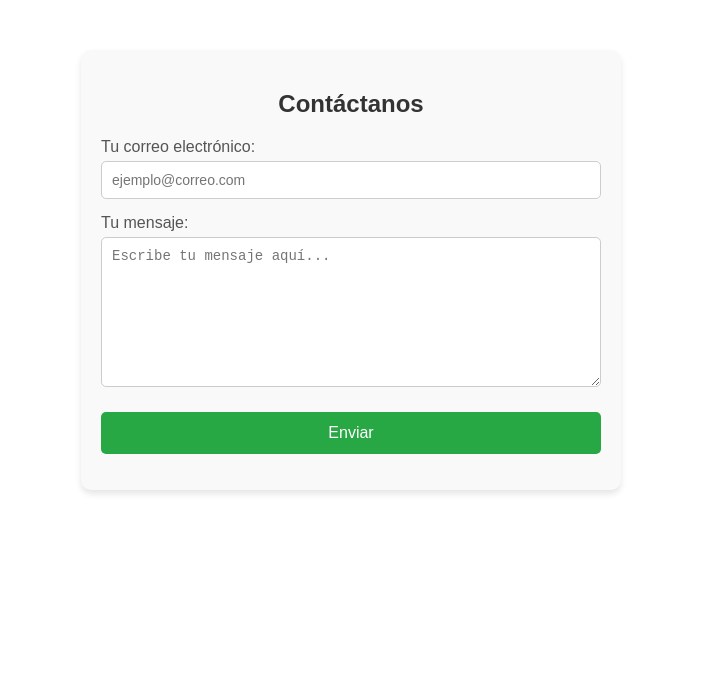
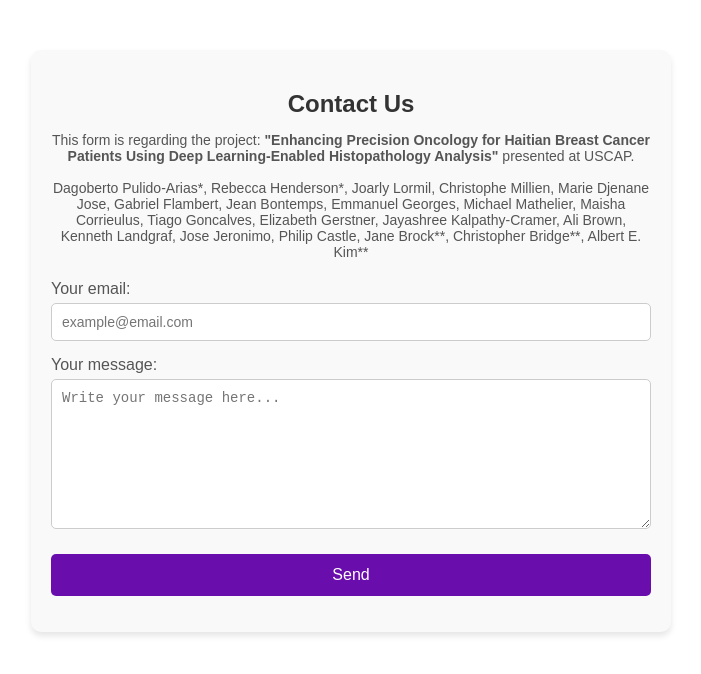
Before and after one commit to dagoPA/micropath.github.io, a plain HTML site: page index.html in a window 1280 px wide. Shown: the whole page, without its empty margins (289-990 px from the left). Drawn offline with Linux system fonts and the light colour scheme.

Commit message:
Update index.html

```diff
--- a/index.html
+++ b/index.html
@@ -1,6 +1,6 @@
 <style>
   .contact-form {
-    max-width: 500px;
+    max-width: 600px;
     margin: 50px auto;
     padding: 20px;
     background: #f9f9f9;
@@ -10,8 +10,14 @@
   }
   .contact-form h2 {
     text-align: center;
+    margin-bottom: 10px;
+    color: #333;
+  }
+  .contact-form p.description {
+    font-size: 14px;
+    color: #555;
+    text-align: center;
     margin-bottom: 20px;
-    color: #333;
   }
   .contact-form label {
     display: block;
@@ -35,7 +41,7 @@
   .contact-form button {
     width: 100%;
     padding: 12px;
-    background-color: #28a745;
+    background-color: #6a0dad;
     border: none;
     border-radius: 5px;
     color: white;
@@ -45,21 +51,25 @@
     transition: background-color 0.3s ease;
   }
   .contact-form button:hover {
-    background-color: #218838;
+    background-color: #5a009a;
   }
 </style>
 
 <div class="contact-form">
-  <h2>Contáctanos</h2>
+  <h2>Contact Us</h2>
+  <p class="description">
+    This form is regarding the project: <strong>"Enhancing Precision Oncology for Haitian Breast Cancer Patients Using Deep Learning-Enabled Histopathology Analysis"</strong> presented at USCAP.<br><br>
+    Dagoberto Pulido-Arias*, Rebecca Henderson*, Joarly Lormil, Christophe Millien, Marie Djenane Jose, Gabriel Flambert, Jean Bontemps, Emmanuel Georges, Michael Mathelier, Maisha Corrieulus, Tiago Goncalves, Elizabeth Gerstner, Jayashree Kalpathy-Cramer, Ali Brown, Kenneth Landgraf, Jose Jeronimo, Philip Castle, Jane Brock**, Christopher Bridge**, Albert E. Kim**
+  </p>
   <form action="https://formspree.io/f/xqapazbr" method="POST">
     <label>
-      Tu correo electrónico:
-      <input type="email" name="email" placeholder="ejemplo@correo.com" required>
+      Your email:
+      <input type="email" name="email" placeholder="example@email.com" required>
     </label>
     <label>
-      Tu mensaje:
-      <textarea name="message" placeholder="Escribe tu mensaje aquí..." required></textarea>
+      Your message:
+      <textarea name="message" placeholder="Write your message here..." required></textarea>
     </label>
-    <button type="submit">Enviar</button>
+    <button type="submit">Send</button>
   </form>
 </div>
```
